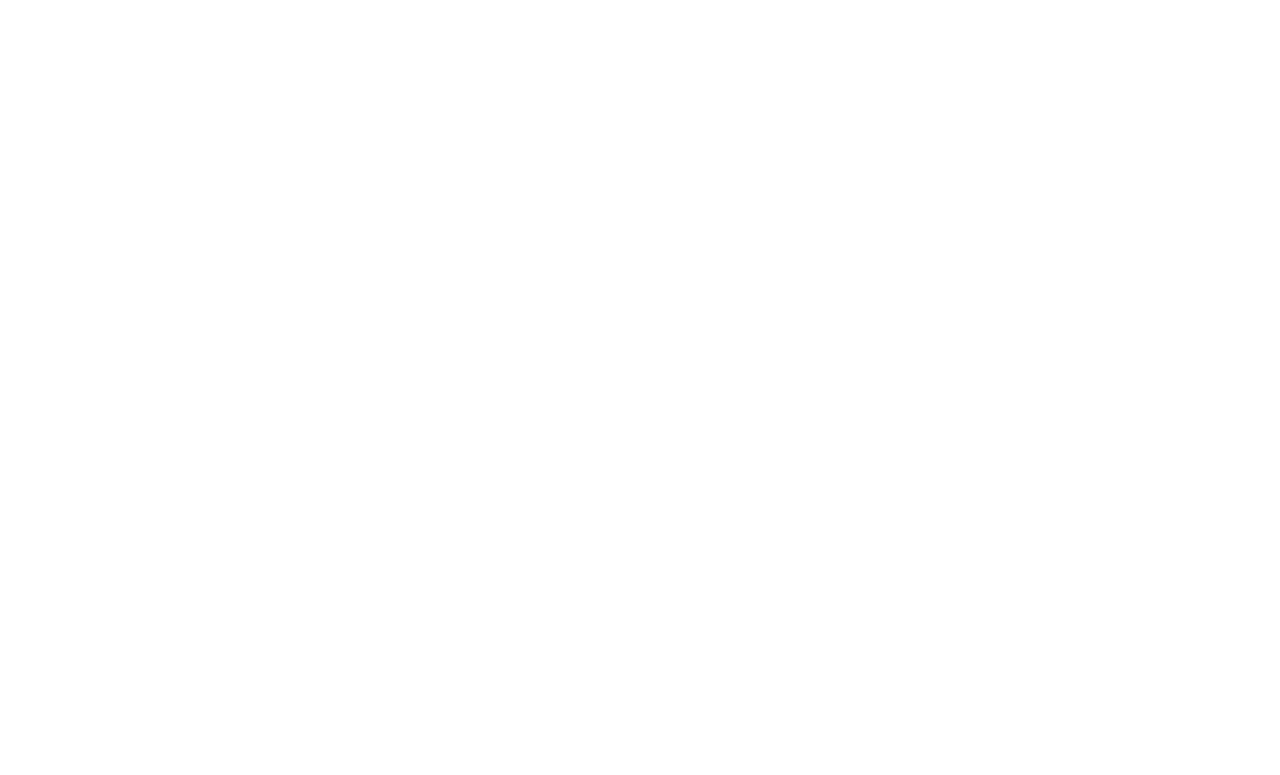
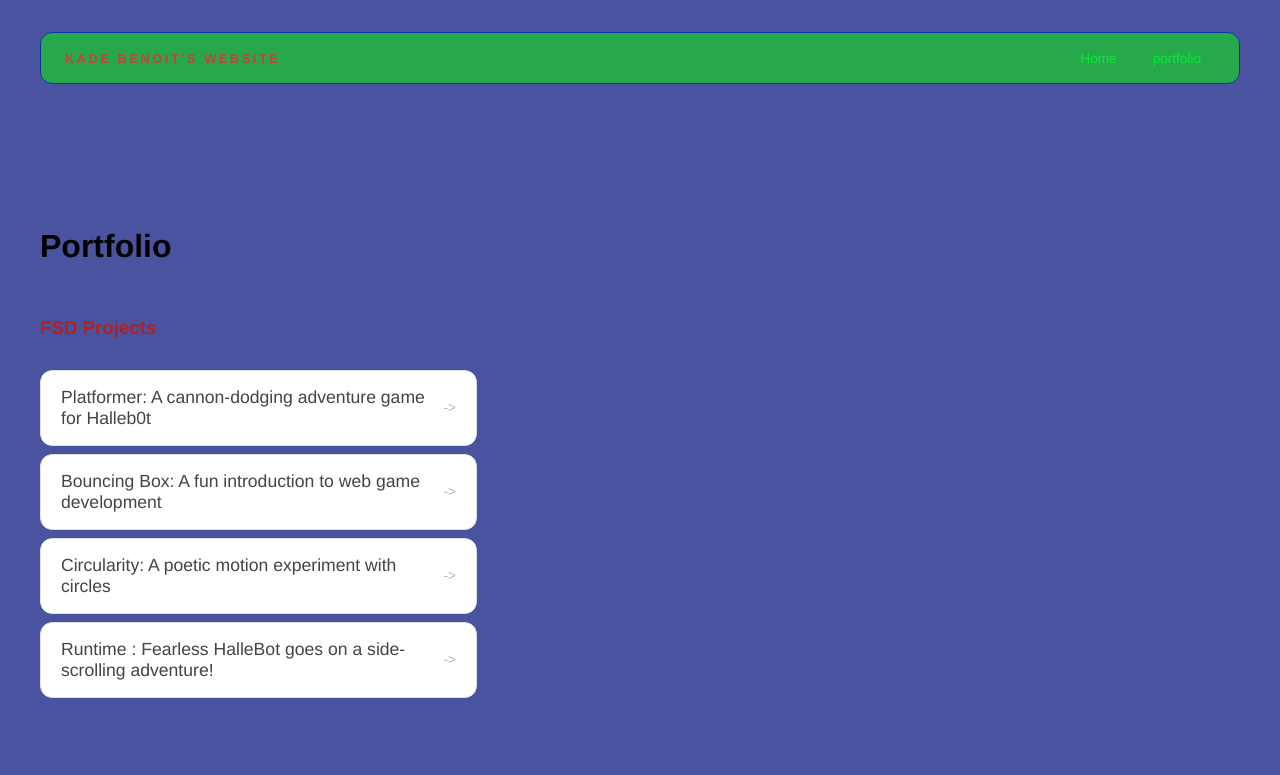
Before and after one commit to kb6059997/kb6059997.github.io, a plain HTML site: page portfolio.html in a window 1280 px wide. Drawn offline with Linux system fonts and the light colour scheme.

Commit message:
finished portfolio

```diff
--- a/portfolio.html
+++ b/portfolio.html
@@ -0,0 +1,50 @@
+<!DOCTYPE html>
+<html>
+  <head>
+    <title>Kade Benoit's website</title>
+     <link rel="stylesheet" href="style.css" />
+  </head>
+
+  <body>
+    <!-- All content goes here -->
+    <div id="all-contents">
+      <nav>
+        <h1>Kade Benoit's website</h1>
+        <ul id="nav-ul">
+          <li class="nav-li">
+            <a href="index.html">Home</a>
+          </li>
+          <li class="nav-li">
+            <a
+            href="portfolio.html">portfolio</a>
+          </li>
+        </ul>
+      </nav>
+
+      <main>
+        <div class="content">
+    <h1>Portfolio</h1>
+    <h3>FSD Projects</h3>
+    <ul id="portfolio">
+      <li>
+  <a href="fsd-projects/platformer/">Platformer: A cannon-dodging adventure game for Halleb0t</a>
+</li>
+<li>
+  <a href="fsd-projects/bouncing-box/">Bouncing Box: A fun introduction to web game development</a>
+</li>
+<li>
+  <a href="fsd-projects/circularity/">Circularity: A poetic motion experiment with circles</a>
+</li>
+<li>
+ <a href="fsd-projects/runtime/">Runtime : Fearless HalleBot goes on a side-scrolling adventure!</a>
+</li>
+
+    </ul>
+
+    <!-- ASD Projects will go here -->
+
+  </div>
+      </main>
+    </div>
+  </body>
+</html>
--- a/style.css
+++ b/style.css
@@ -203,3 +203,55 @@ nav h1 {
   background: #380ac0;
   color: #dc1414;
 }
+/* Portfolio styles */
+.content h1 {
+  color: black;
+}
+
+#portfolio {
+  list-style: none;
+  margin: 0;
+  padding: 0;
+  width: 100%;
+  display: flex;
+  flex-direction: column;
+  gap: 8px;
+}
+
+#portfolio li {
+  border-radius: 12px;
+  overflow: hidden;
+}
+
+#portfolio a {
+  display: flex;
+  justify-content: space-between;
+  align-items: center;
+  text-decoration: none;
+  color: #444;
+  padding: 16px 20px;
+  font-size: 1.1rem;
+  font-weight: 500;
+  background: #fff;
+  border: 1px solid #e0e0e0;
+  border-radius: 12px;
+  transition: background 0.25s ease, color 0.25s ease, transform 0.25s ease;
+}
+
+#portfolio a:hover {
+  background: #000;
+  color: #fff;
+  transform: translateX(4px);
+}
+
+#portfolio a::after {
+  content: "->";
+  font-size: 0.85rem;
+  opacity: 0.4;
+  transition: opacity 0.25s ease;
+  white-space: nowrap;
+}
+
+#portfolio a:hover::after {
+  opacity: 1;
+}
```
